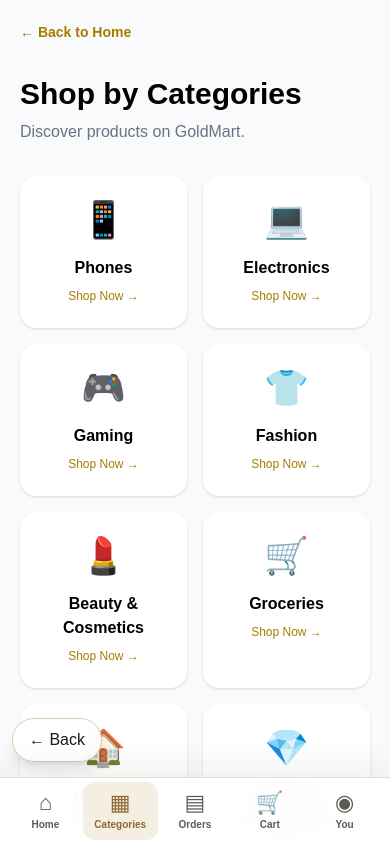
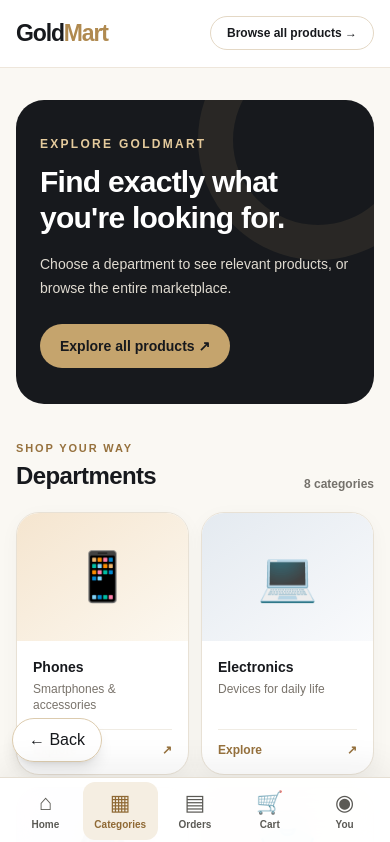
Before and after one commit to oscar1-max/Gold-mart-Ybsr, a Next.js app: page /categories in a window 390 px wide. Shown: the top 842 px of the page. Built offline with nearby package versions, Linux system fonts and the light colour scheme.

Commit message:
Refresh departments with accessible product links and polished responsive cards

```diff
--- a/app/categories/page.tsx
+++ b/app/categories/page.tsx
@@ -1,57 +1,52 @@
-
 import Link from "next/link";
 
 const categories = [
-  { name: "Phones", icon: "📱" },
-  { name: "Electronics", icon: "💻" },
-  { name: "Gaming", icon: "🎮" },
-  { name: "Fashion", icon: "👕" },
-  { name: "Beauty & Cosmetics", icon: "💄" },
-  { name: "Groceries", icon: "🛒" },
-  { name: "Home & Kitchen", icon: "🏠" },
-  { name: "Jewelry & Accessories", icon: "💎" },
+  { name: "Phones", icon: "📱", description: "Smartphones & accessories", shade: "from-[#F5E5CF] to-[#FCF8F0]" },
+  { name: "Electronics", icon: "💻", description: "Devices for daily life", shade: "from-[#E4EAF0] to-[#F9FAFC]" },
+  { name: "Gaming", icon: "🎮", description: "Consoles & accessories", shade: "from-[#E8E5F2] to-[#F9F7FD]" },
+  { name: "Fashion", icon: "👕", description: "Looks you'll love", shade: "from-[#F4E6DF] to-[#FCF9F6]" },
+  { name: "Beauty & Cosmetics", icon: "💄", description: "Beauty essentials", shade: "from-[#F6E1E9] to-[#FFF9FB]" },
+  { name: "Groceries", icon: "🛒", description: "Everyday supplies", shade: "from-[#E4EFE4] to-[#FAFCF7]" },
+  { name: "Home & Kitchen", icon: "🏠", description: "Refresh your space", shade: "from-[#F3EBD7] to-[#FCFAF5]" },
+  { name: "Jewelry & Accessories", icon: "💎", description: "The finishing touch", shade: "from-[#E5EAF2] to-[#FBFCFD]" },
 ];
 
 export default function CategoriesPage() {
   return (
-    <main className="min-h-screen bg-gray-50 p-5 text-black">
-      <div className="mx-auto max-w-5xl">
-        <Link
-          href="/"
-          className="text-sm font-bold text-[#a67c00]"
-        >
-          ← Back to Home
-        </Link>
-
-        <h1 className="mt-8 text-3xl font-black">
-          Shop by Categories
-        </h1>
-
-        <p className="mt-2 text-gray-500">
-          Discover products on GoldMart.
-        </p>
-
-        <div className="mt-8 grid grid-cols-2 gap-4 sm:grid-cols-4">
+    <main className="min-h-screen bg-[#FAF8F3] pb-32 text-[#17191D] md:pb-14">
+      <div className="border-b border-[#EEE6DB] bg-white">
+        <div className="mx-auto flex max-w-7xl items-center justify-between px-4 py-4 sm:px-6">
+          <Link href="/" className="text-[23px] font-black tracking-[-0.05em]">Gold<span className="text-[#B08A50]">Mart</span></Link>
+          <Link href="/shop" className="rounded-full border border-[#E4D8C5] px-4 py-2 text-xs font-bold hover:bg-[#F9F4EB]">Browse all products →</Link>
+        </div>
+      </div>
+      <div className="mx-auto max-w-7xl px-4 pt-8 sm:px-6 sm:pt-12">
+        <section className="relative overflow-hidden rounded-[28px] bg-[#17191D] px-6 py-9 text-white sm:px-10 sm:py-12">
+          <div className="pointer-events-none absolute -right-16 -top-20 h-60 w-60 rounded-full border-[35px] border-[#C5A46D]/10" aria-hidden="true" />
+          <p className="text-xs font-extrabold uppercase tracking-[0.19em] text-[#E5CB9D]">Explore GoldMart</p>
+          <h1 className="relative mt-3 max-w-xl text-3xl font-black tracking-tight sm:text-5xl">Find exactly what you're looking for.</h1>
+          <p className="relative mt-4 max-w-lg text-sm leading-6 text-[#E0DBD1]">Choose a department to see relevant products, or browse the entire marketplace.</p>
+          <Link href="/shop" className="relative mt-6 inline-flex rounded-full bg-[#C5A46D] px-5 py-3 text-sm font-extrabold text-[#17191D] transition hover:bg-[#E9D9BB]">Explore all products ↗</Link>
+        </section>
+        <div className="mb-5 mt-9 flex items-end justify-between gap-4">
+          <div><p className="text-[11px] font-bold uppercase tracking-[0.17em] text-[#96713D]">Shop your way</p><h2 className="mt-1 text-2xl font-black tracking-tight sm:text-3xl">Departments</h2></div>
+          <p className="text-xs font-semibold text-[#74716B]">{categories.length} categories</p>
+        </div>
+        <section aria-label="Shopping departments" className="grid grid-cols-2 gap-3 sm:grid-cols-3 sm:gap-5 lg:grid-cols-4">
           {categories.map((category) => (
-            <Link
-              key={category.name}
-              href={`/shop?category=${encodeURIComponent(category.name)}`}
-              className="flex flex-col items-center rounded-2xl bg-white p-6 text-center shadow-sm hover:shadow-md"
-            >
-              <span className="text-4xl">
-                {category.icon}
-              </span>
-
-              <span className="mt-4 font-bold">
-                {category.name}
-              </span>
-
-              <span className="mt-2 text-xs text-[#a67c00]">
-                Shop Now →
-              </span>
+            <Link key={category.name} href={`/shop?category=${encodeURIComponent(category.name)}`}
+              className="group overflow-hidden rounded-[23px] border border-[#E8E1D5] bg-white shadow-[0_5px_20px_rgba(23,25,29,0.035)] transition duration-200 hover:-translate-y-1 hover:border-[#C5A46D] hover:shadow-lg">
+              <div className={`flex h-32 items-center justify-center bg-gradient-to-br ${category.shade} sm:h-40`} aria-hidden="true">
+                <span className="text-5xl transition duration-200 group-hover:scale-110 sm:text-6xl">{category.icon}</span>
+              </div>
+              <div className="p-4 sm:p-5">
+                <h3 className="text-sm font-black sm:text-base">{category.name}</h3>
+                <p className="mt-1 min-h-9 text-xs leading-4 text-[#79736B]">{category.description}</p>
+                <div className="mt-3 flex items-center justify-between border-t border-[#F0ECE4] pt-3 text-xs font-bold text-[#96713D]"><span>Explore</span><span aria-hidden="true">↗</span></div>
+              </div>
             </Link>
           ))}
-        </div>
+        </section>
       </div>
     </main>
   );
```
